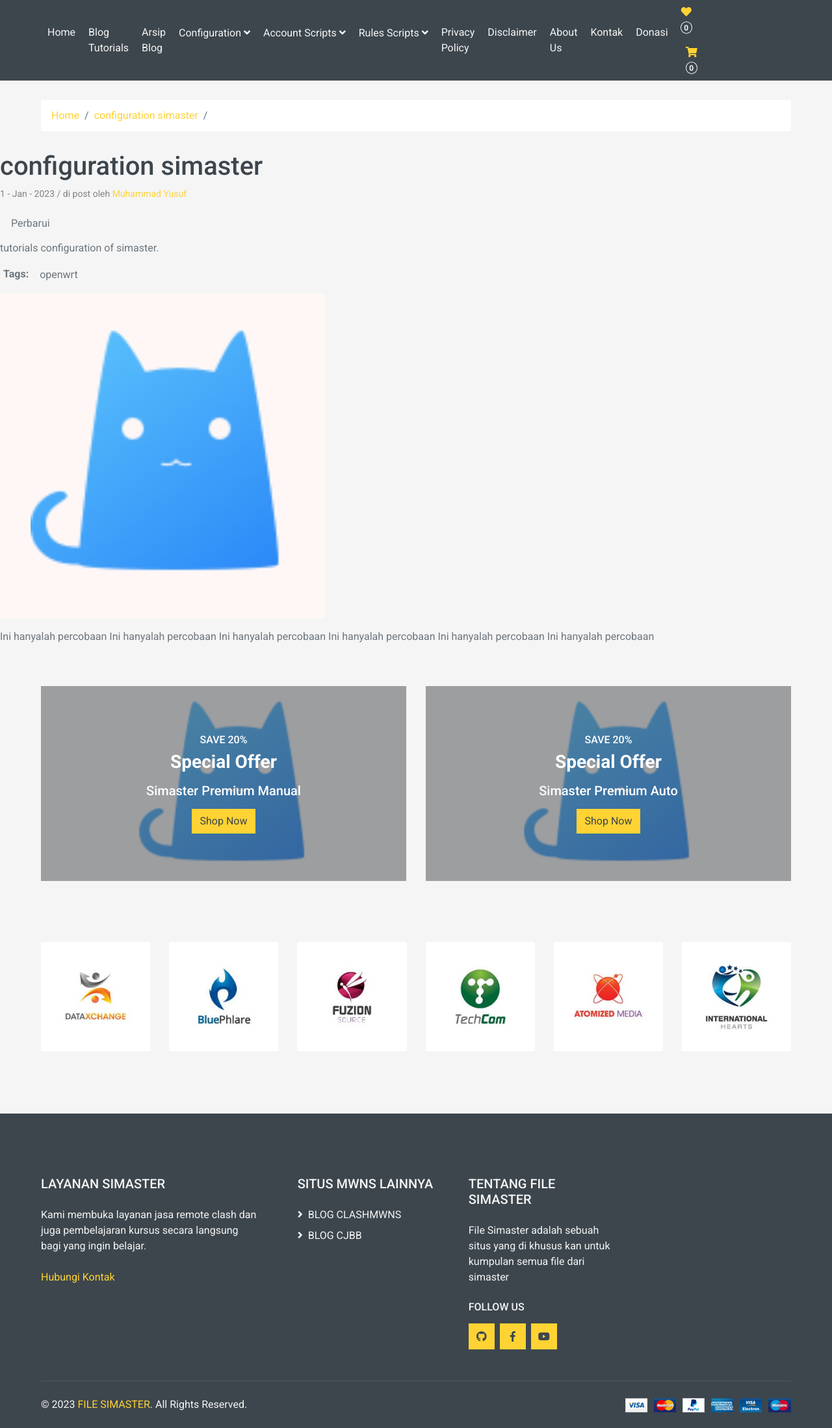
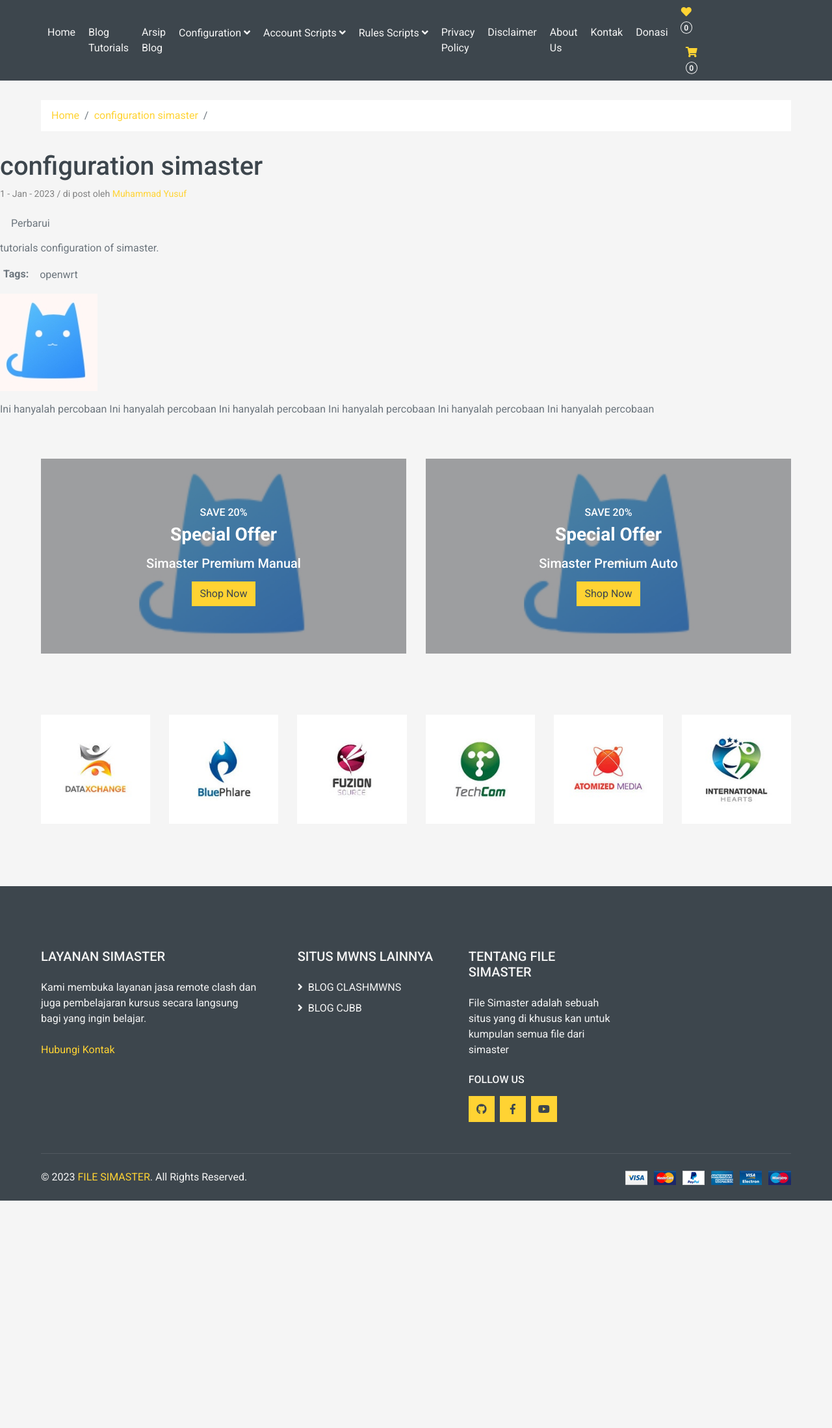
Before and after one commit to mwnsofficial/simaster, a Jekyll site: the page built from _posts/2023-01-01-simaster.md, in a window 1280 px wide. Shown: the whole page at 65% size. Built offline with Jekyll 4.4.1, drawn with Linux system fonts in a browser that asks for light colours; nearby versions of some CDN libraries; after the commit the page ends 1848 px from its top, so only the background shows below that.

Commit message:
Update 2023-01-01-simaster.md

```diff
--- a/_posts/2023-01-01-simaster.md
+++ b/_posts/2023-01-01-simaster.md
@@ -4,10 +4,10 @@
 permalink: simaster.html
 summary: "tutorials configuration of simaster."
 tags: [openwrt]
-image: /img/product.jpg
+image: /img/cat.jpg
 ---
 
-![configuration openwrt](/img/product.jpg)
+![configuration openwrt](/img/cat.jpg)
 
 Ini hanyalah percobaan
 Ini hanyalah percobaan
```
